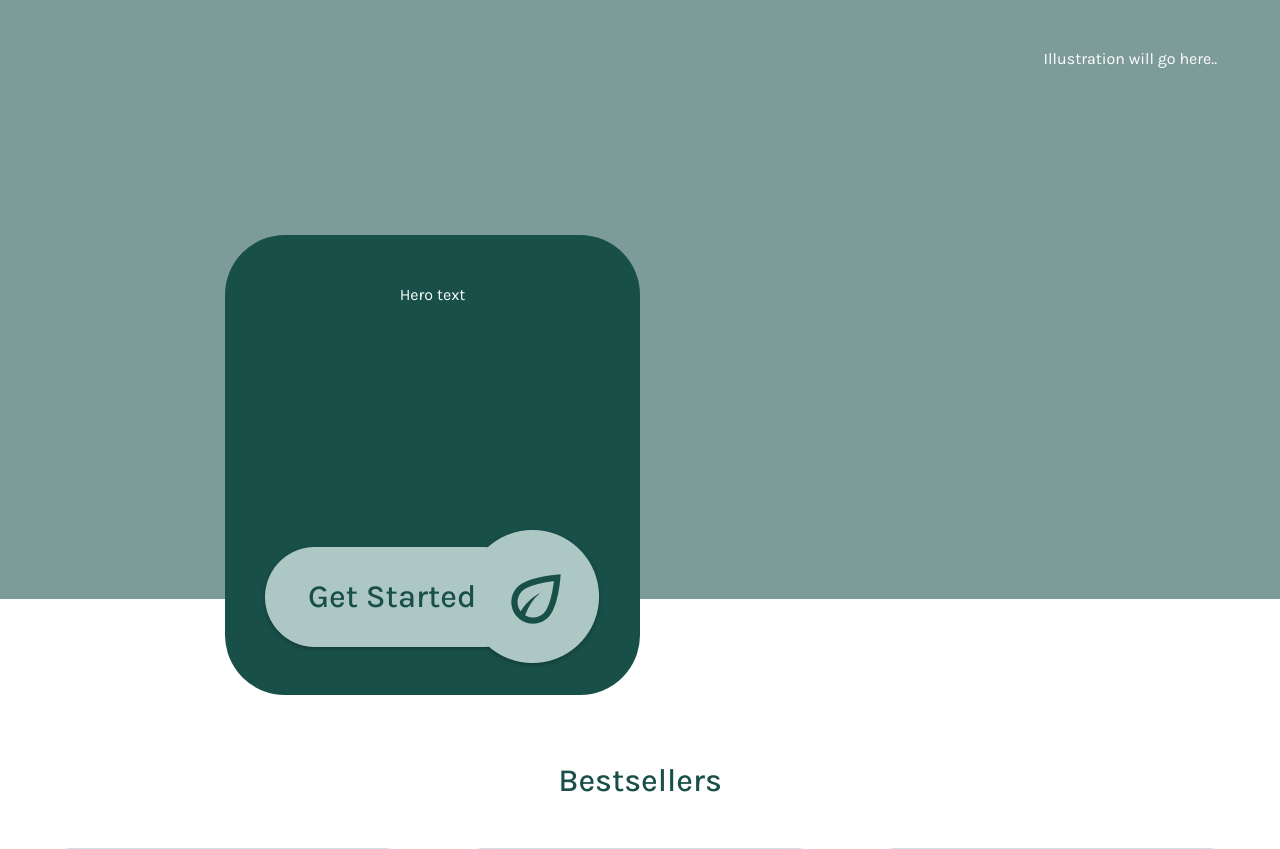
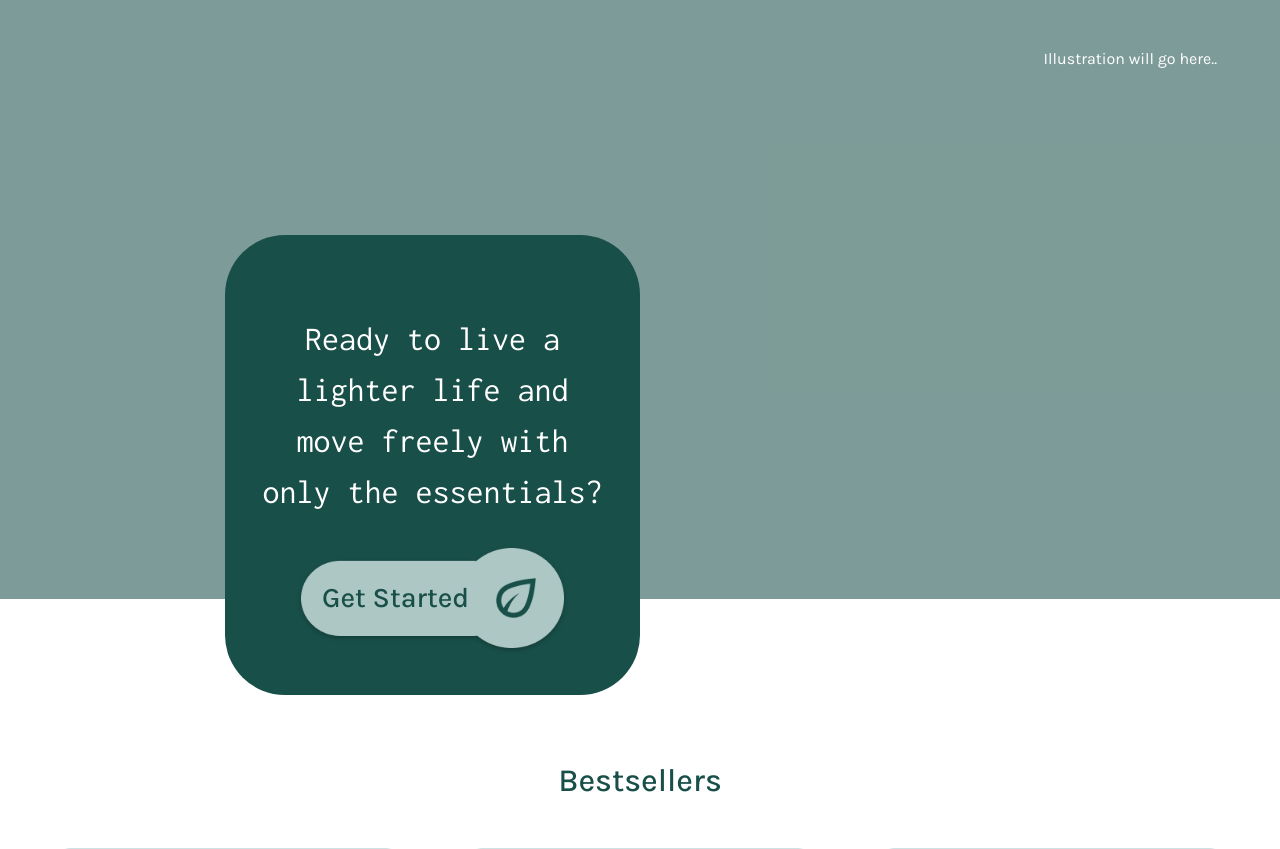
Before and after one commit to amylour/everneed, a Django app: page / in a window 1280 px wide. Shown: the part 111-960 px from the top of the page. Run offline with Django 3.2, Linux system fonts and the light colour scheme; some libraries are stand-ins or nearby versions.

Commit message:
add: hero text and styling

```diff
--- a/home/templates/home/index.html
+++ b/home/templates/home/index.html
@@ -12,7 +12,7 @@
         <p class="text-white pt-5 mx-5">Illustration will go here..</p>
         </div>
         <div class="text-left hero-text-panel">
-            <p class="text-white text-center mt-5">Hero text</p>
+            <p class="text-white text-center mt-5 hero-text">Ready to live a lighter life and move freely with only the essentials?</p>
             <a href="{% url 'products' %}">
             <img src="{% static 'images/hero_button.png' %}" class="hero-button" alt="vector shape for hero button, pill shape with circle end">
             <p class="hero-btn-txt">Get Started</p>
--- a/static/css/base.css
+++ b/static/css/base.css
@@ -372,20 +372,28 @@ input {
     top: 236px;
 }
 
+.hero-text {
+    font-size: 34px;
+    padding: 30px;
+    font-family: var(--main-font);
+}
+
 .hero-button {
     z-index: 1;
     position: absolute;
-    left: 40px;
-    top: 295px;
+    left: 76px;
+    top: 313px;
     filter: drop-shadow(0px 2px 2px rgba(0, 0, 0, 0.25));
+    width: 263px;
+    height: 100px;
 }
 
 .hero-btn-txt {
     z-index: 2;
-    font-size: 32px;
+    font-size: 28px;
     position: absolute;
-    top: 338px;
-    left: 83px;
+    top: 342px;
+    left: 97px;
     color: var(--forest);
     font-weight: 500;
 }
@@ -393,9 +401,9 @@ input {
 .hero-btn-icon {
     z-index: 2;
     position: absolute;
-    top: 339px;
-    left: 286px;
-
+    top: 343px;
+    left: 271px;
+    height: 40px;
 }
 
 .heading-text {
@@ -663,6 +671,11 @@ footer {
         height: 450px;
     }
 
+    .hero-text {
+        font-size: 23px;
+        padding: 8px;
+    }
+
     .hero-text-panel {
         height: 338px;
         width: 280px;
```
